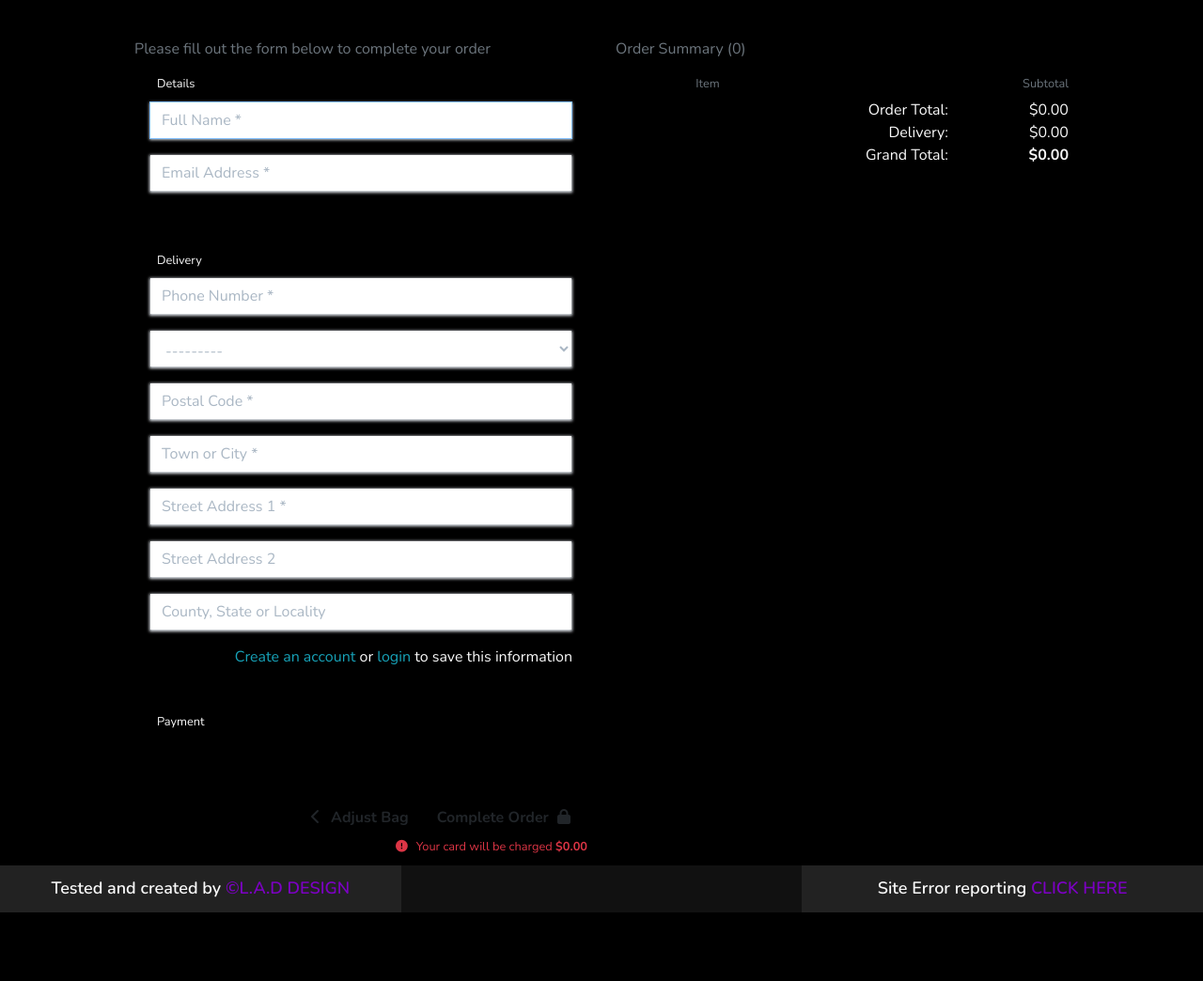
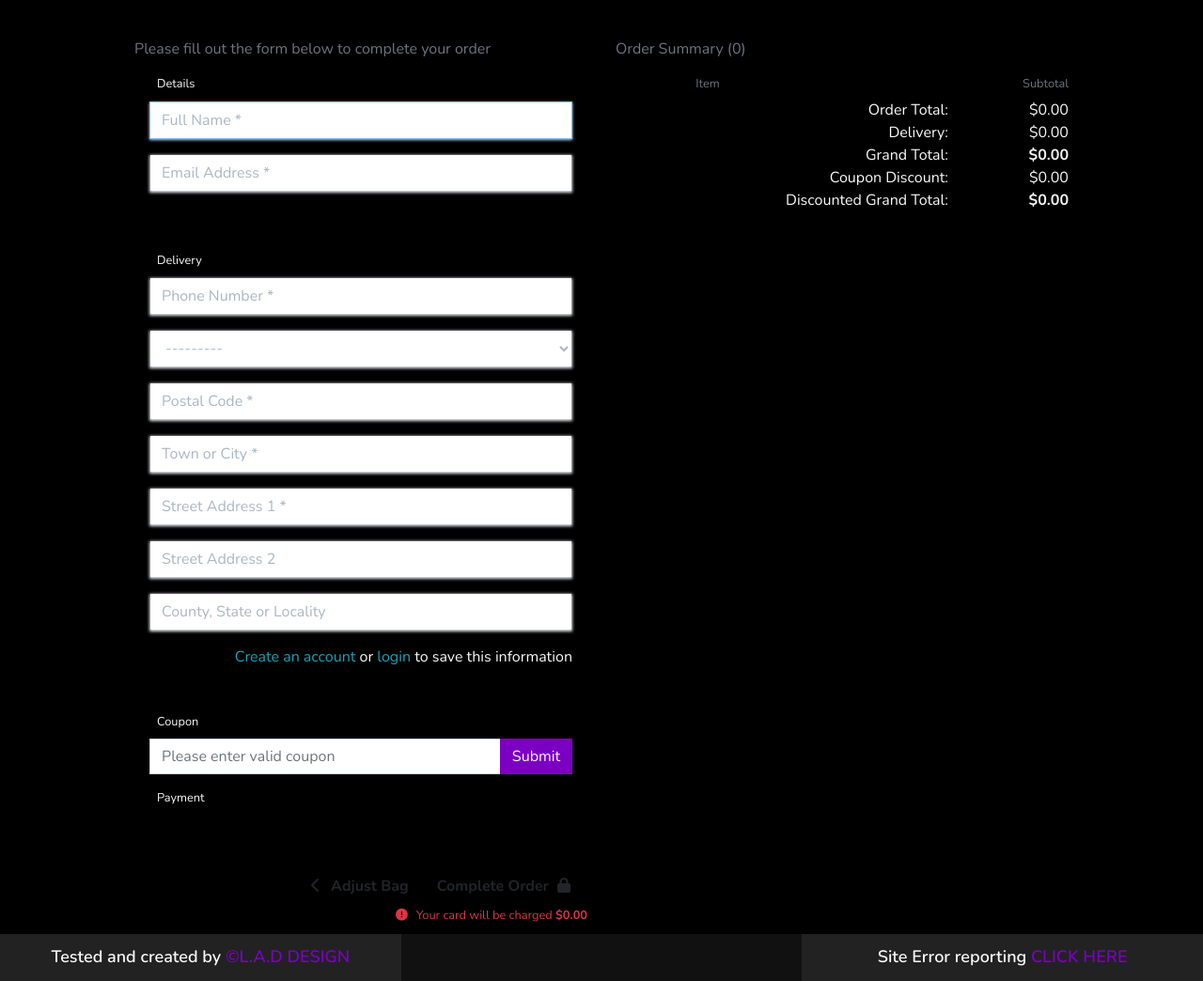
Before and after one commit to laurence100795/The-Mad-Hatter, a Django app: template checkout/templates/checkout/checkout.html in a window 1280 px wide. Shown: the part 236-1280 px from the top of the page at 94% size. Before the commit the page ends 1207 px from the top, so only its background shows below. Run offline with Django 3.2, Linux system fonts and the light colour scheme; the template is opened without the code that fills it: values that come from a table or form of the project are taken from there, others are empty; some libraries are stand-ins or nearby versions.

Commit message:
Started Coupon implementation

```diff
--- a/checkout/models.py
+++ b/checkout/models.py
@@ -85,3 +85,10 @@ class OrderLineItem(models.Model):
 
     def __str__(self):
         return f'SKU {self.product.sku} on order {self.order.order_number}'
+
+
+class Coupon(models.Model):
+    coupon_name = models.CharField(max_length=15, null=False)
+
+    def __str__(self):
+        return self.coupon_name
--- a/checkout/templates/checkout/checkout.html
+++ b/checkout/templates/checkout/checkout.html
@@ -62,9 +62,13 @@
                         <p class="my-0">Order Total:</p>
                         <p class="my-0">Delivery:</p>
                         <p class="my-0">Grand Total:</p>
+                        <p class="my-0">Coupon Discount:</p>
+                        <p class="my-0">Discounted Grand Total:</p>
                     </div>
                     <div class="col-3">
                         <p class="my-0">${{ total | floatformat:2 }}</p>
+                        <p class="my-0">${{ delivery | floatformat:2 }}</p>
+                        <p class="my-0"><strong>${{ grand_total | floatformat:2 }}</strong></p>
                         <p class="my-0">${{ delivery | floatformat:2 }}</p>
                         <p class="my-0"><strong>${{ grand_total | floatformat:2 }}</strong></p>
                     </div>
@@ -101,6 +105,13 @@
 						</div>
                     </fieldset>
                     <fieldset class="px-3">
+                        <legend class="fieldset-label small text-black px-2 w-auto">Coupon</legend>
+                        <div class="input-group mb-3">
+                            <input type="text" class="form-control rounded-0" placeholder="Please enter valid coupon" aria-describedby="basic-addon2">
+                            <div class="input-group-append">
+                                <a href="#" class="btn btn-pri rounded-0">Submit</a>
+                            </div>
+                        </div>
                         <legend class="fieldset-label small text-black px-2 w-auto">Payment</legend>
                         <!-- A Stripe card element will go here -->
                         <div class="mb-3" id="card-element"></div>
```
Also changed, not shown: checkout/admin.py (+10 -1 lines), checkout/migrations/0009_coupon.py (added).
